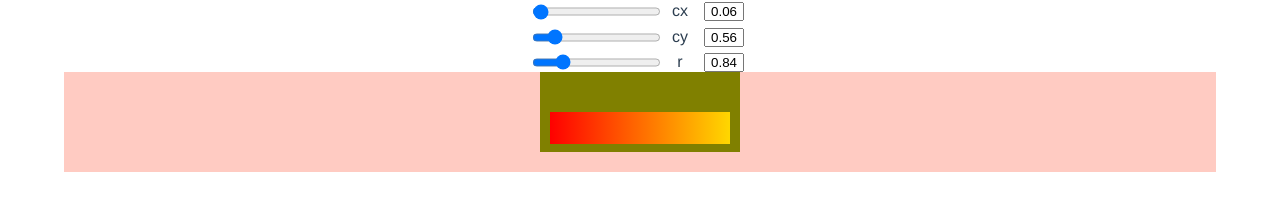
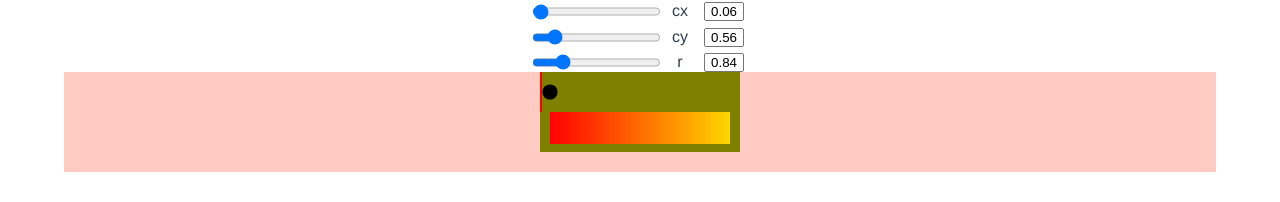
Before and after one commit to maxzz/svg-gradients, a Vue app: page / in a window 1280 px wide. Shown: the part 378-580 px from the top of the page. Built offline with nearby package versions, Linux system fonts and the light colour scheme.

Commit message:
Create stop pins

```diff
--- a/src/components/PaletteEditor.vue
+++ b/src/components/PaletteEditor.vue
@@ -6,43 +6,59 @@
             class="palette-svg"
         >
             <defs>
-                <!-- <linearGradient id="pal">
-                    <stop offset="0%" stop-color="red" />
-                    <stop offset="100%" stop-color="gold" />
-                </linearGradient> -->
-
                 <linearGradient id="pal">
-                    <stop v-for="(stripe, index) of stripes" :key="index" :offset="stripe.val" :stop-color="stripe.color"/>
+                    <stop
+                        v-for="(stripe, index) of currentStripes"
+                        :key="index"
+                        :offset="`${stripe.val}%`"
+                        :stop-color="stripe.color"
+                    />
                 </linearGradient>
             </defs>
+
+            <template
+                v-for="(stripe, index) of currentStripes"
+                :key="index"
+            >
+                <circle :cx="`${+stripe.val + 5}%`" cy="20" r="5%" />
+                <rect :x="`${stripe.val}%`" y="0" width="2" height="40" fill="red" />
+            </template>
+
             <rect x="5%" y="50%" width="90%" height="40%" fill="url(#pal)" />
         </svg>
     </div>
 </template>
 
 <script lang="ts">
-import { defineComponent, ref } from "vue";
+import { computed, defineComponent, ref } from "vue";
 
-export default defineComponent({
-    setup() {
 type ColorStop = {
     val: string;
     color: string;
 };
 
-        let stripes = ref<ColorStop[]>([
+const defaultPalette = [
     {
-                val: '0%',
-                color: 'red',
+        val: "0",
+        color: "red",
     },
     {
-                val: '100%',
-                color: 'gold',
+        val: "100",
+        color: "gold",
     },
-        ]);
+];
+
+export default defineComponent({
+    setup() {
+        let stripes = ref<ColorStop[]>([]);
+
+        const currentStripes = computed(() => {
+            return stripes.value.length ? stripes.value : defaultPalette;
+        });
 
         return {
             stripes,
+            currentStripes,
         };
     },
 });
```
Also changed, not shown: src/assets/test.svg. Lines whose indentation alone changed are shown as unchanged.
